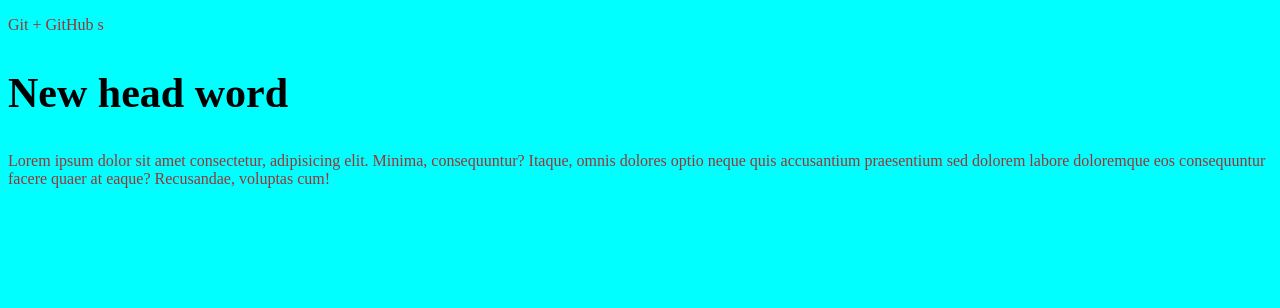
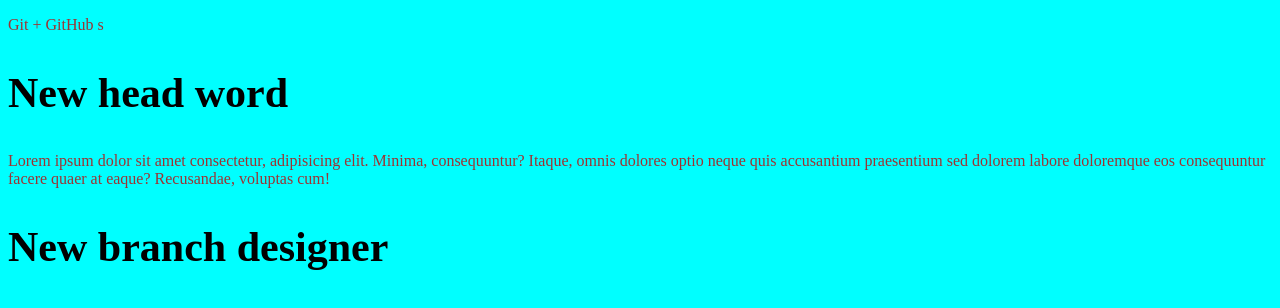
Before and after one commit to NorinavElessertq/git_kurs, a plain HTML site: page index.html in a window 1280 px wide. Drawn offline with Linux system fonts and the light colour scheme; a script that the page names is missing.

Commit message:
Designer first commit

```diff
--- a/index.html
+++ b/index.html
@@ -15,5 +15,6 @@
          dolores optio neque quis accusantium praesentium sed dolorem
          labore doloremque eos consequuntur facere quaer
          at eaque? Recusandae, voluptas cum!</p>
+    <h2>New branch designer</h2>
 </body>
 </html>
```
